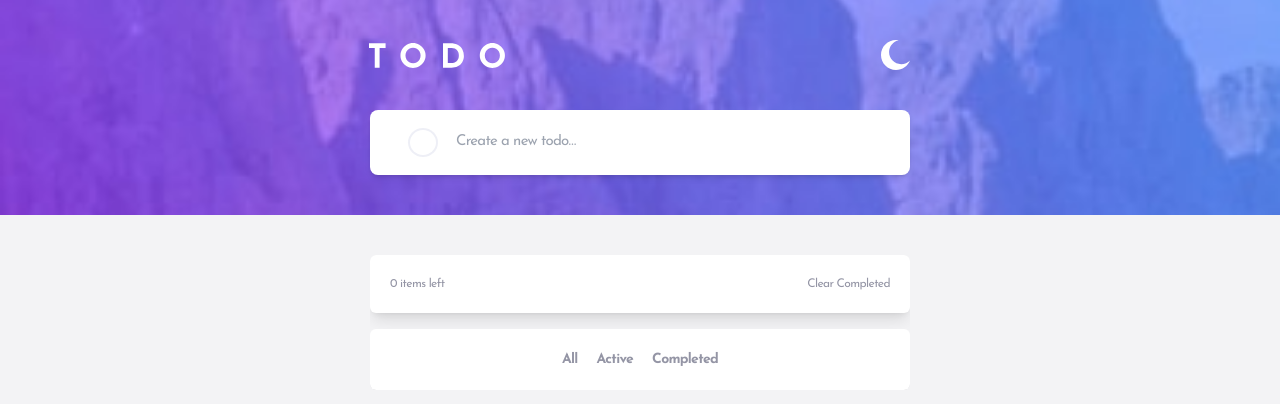
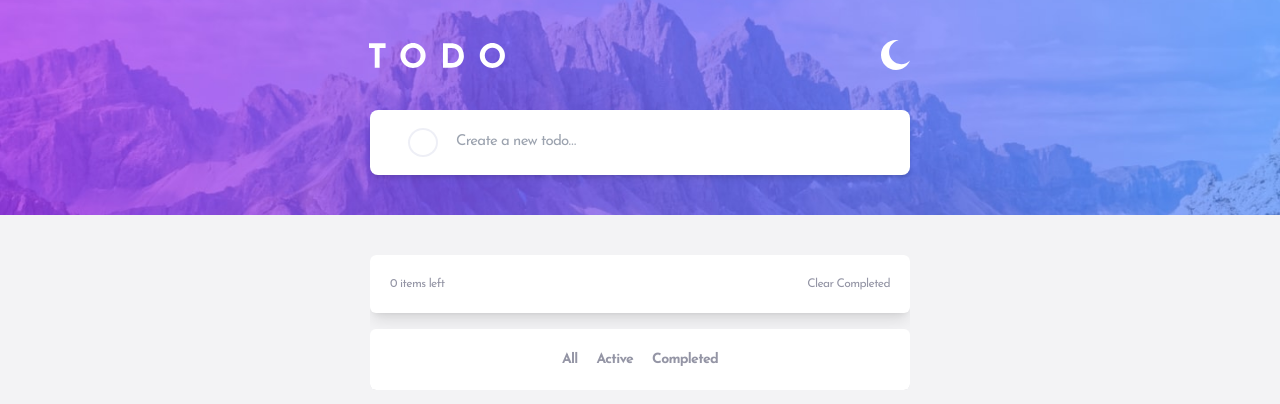
Before and after one commit to BYCODDE/React-Todo-App, a React (Vite) app: page / in a window 1280 px wide. Shown: the top 404 px of the page. Built offline with nearby package versions, Linux system fonts and the light colour scheme.

Commit message:
new commit!

```diff
--- a/src/App.css
+++ b/src/App.css
@@ -161,5 +161,6 @@ body {
 .shadow-customtwo {
   --tw-shadow: 0 0 0 2px rgba(227, 228, 241, 0.3) !important;
   --tw-shadow-colored: 0 0 0 2px var(--tw-shadow-color) !important;
-  box-shadow: var(--tw-ring-offset-shadow, 0 0 #0000), var(--tw-ring-shadow, 0 0 #0000), var(--tw-shadow) !important;
+  box-shadow: var(--tw-ring-offset-shadow, 0 0 #0000),
+    var(--tw-ring-shadow, 0 0 #0000), var(--tw-shadow) !important;
 }
--- a/src/components/Header/Header.jsx
+++ b/src/components/Header/Header.jsx
@@ -5,8 +5,10 @@ import sun from "/images/icon-sun.svg";
 export default function Header({ toggleDarkMode, dark, handleKeyPress }) {
   return dark ? (
     <header
-      className=" md:flex md:justify-center md:items-center md:flex-col p-[40px] bg-cover bg-center bg-no-repeat w-full "
-      style={{ backgroundImage: "url('/images/bg-mobile-light.jpg')" }}
+      className=" md:bg-[url('/images/bg-desktop-light.jpg')]  md:flex md:justify-center md:items-center md:flex-col p-[40px] bg-cover bg-center bg-no-repeat w-full "
+      style={{
+        backgroundImage: "url('/images/bg-mobile-light.jpg')",
+      }}
     >
       <div className="md:gap-[375px] flex justify-between items-center">
         <img className="h-[25px]" src={headerSvg} alt="headerSvg" />
@@ -38,7 +40,7 @@ export default function Header({ toggleDarkMode, dark, handleKeyPress }) {
     </header>
   ) : (
     <header
-      className=" md:flex md:justify-center md:items-center md:flex-col p-[40px] bg-cover bg-center bg-no-repeat w-full "
+      className="md:bg-[url('/images/bg-desktop-dark.jpg')]    md:flex md:justify-center md:items-center md:flex-col p-[40px] bg-cover bg-center bg-no-repeat w-full "
       style={{ backgroundImage: "url('/images/bg-mobile-dark.jpg')" }}
     >
       <div className=" md:gap-[375px]  flex justify-between items-center">
```
